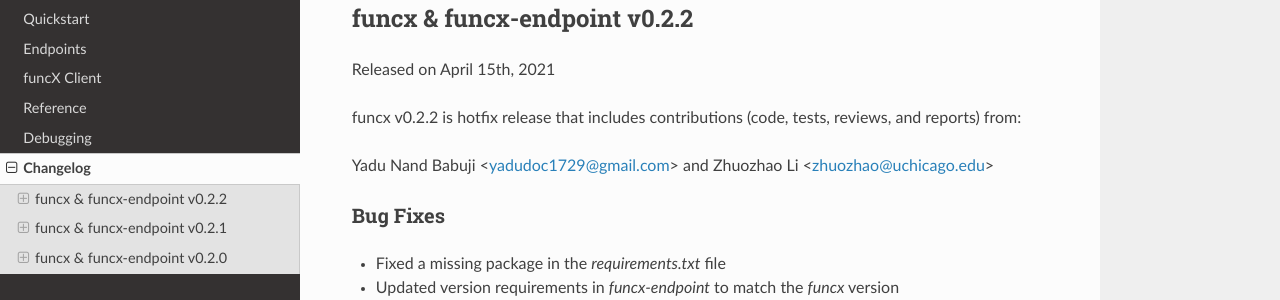
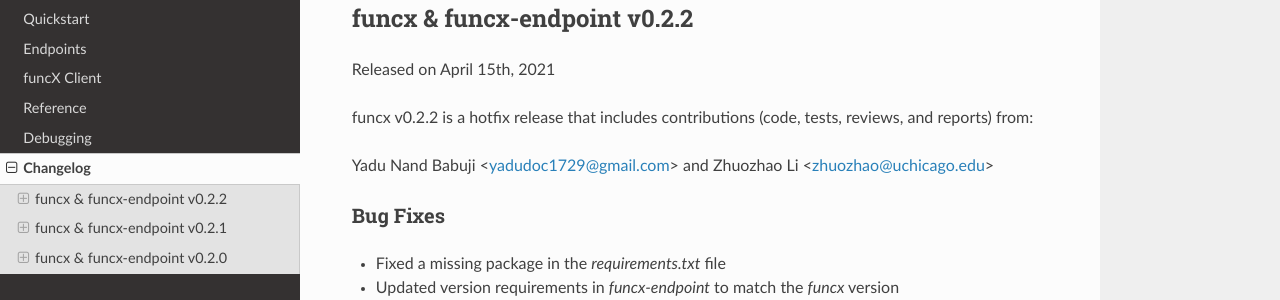
Before and after one commit to globus/globus-compute, a Sphinx documentation site: the page built from docs/changelog.rst, in a window 1280 px wide and 900 px high. Shown: the part 158-458 px from the top of the window. Built offline with Sphinx 7.4.7 and the Read the Docs theme 2.0.0, drawn with Linux system fonts in a browser that asks for light colours.

Commit message:
Minor wording fix

```diff
--- a/docs/changelog.rst
+++ b/docs/changelog.rst
@@ -9,7 +9,7 @@ funcx & funcx-endpoint v0.2.2
 
 Released on April 15th, 2021
 
-funcx v0.2.2 is hotfix release that includes contributions (code, tests, reviews, and reports) from:
+funcx v0.2.2 is a hotfix release that includes contributions (code, tests, reviews, and reports) from:
 
 Yadu Nand Babuji <yadudoc1729@gmail.com> and Zhuozhao Li <zhuozhao@uchicago.edu>
 
```
